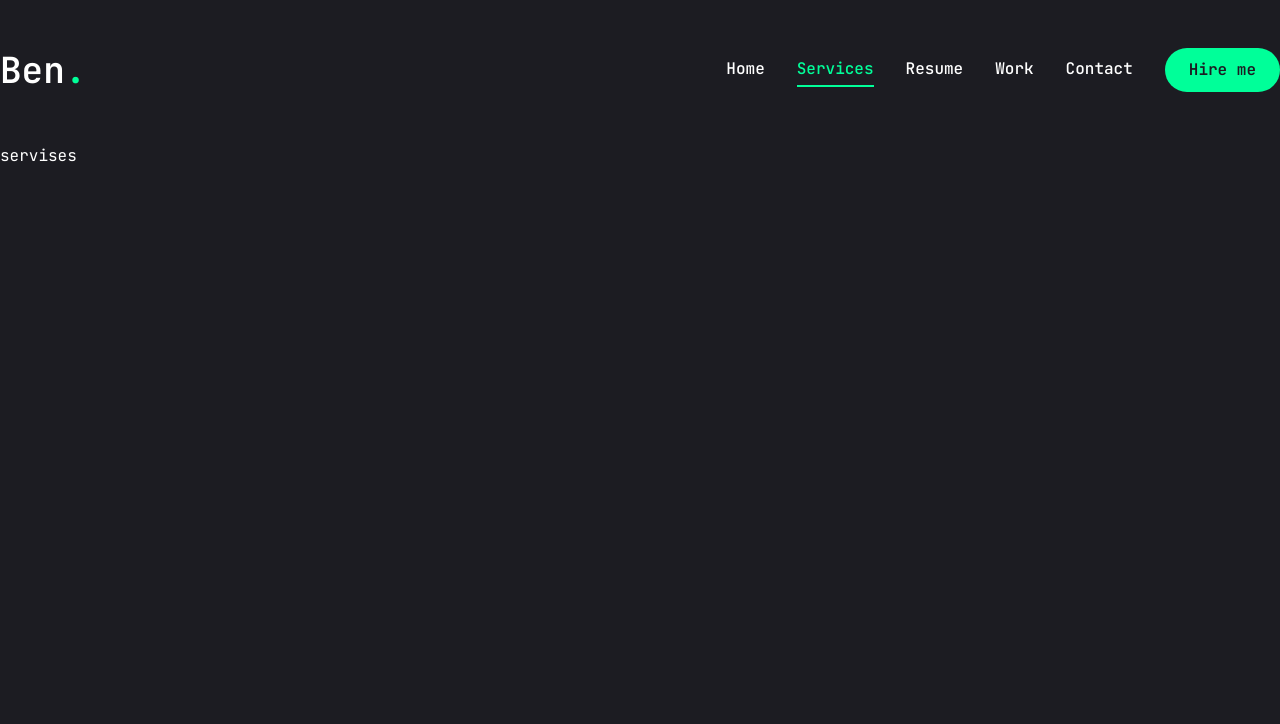
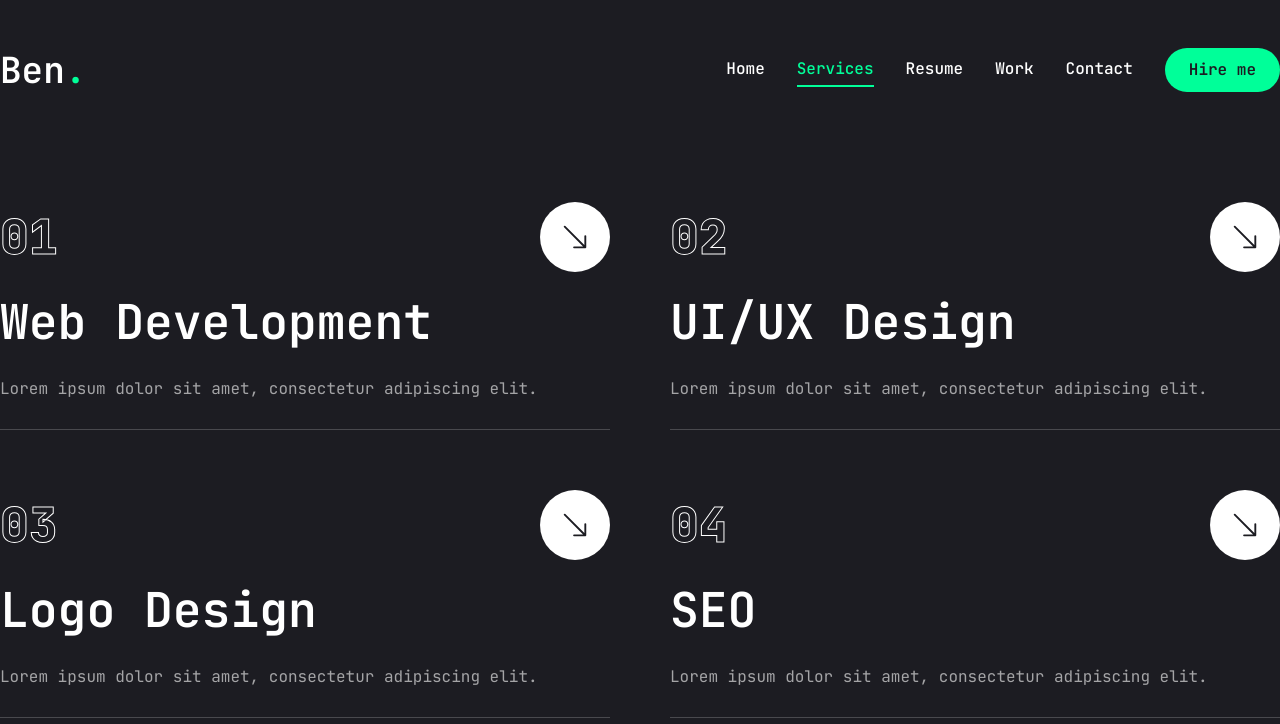
Before and after one commit to BENwada/nextjs-portfolio, a Next.js app: page /servises in a window 1280 px wide. Shown: the top 724 px of the page. Built offline with nearby package versions, Linux system fonts and the light colour scheme.

Commit message:
servises page add

```diff
--- a/src/app/globals.css
+++ b/src/app/globals.css
@@ -129,3 +129,11 @@
     @apply text-[20px] xl:text-[24px] leading-[1.1] font-semibold;
   }
 }
+
+@utility text-outline {
+  -webkit-text-stroke: 1px #ffffff;
+}
+
+@utility text-outline-hover {
+  -webkit-text-stroke: 1px #00ff99;
+}
--- a/src/app/servises/page.tsx
+++ b/src/app/servises/page.tsx
@@ -1,5 +1,77 @@
+"use client";
+
+import { BsArrowDownRight } from "react-icons/bs";
+import Link from "next/link";
+import { motion } from "motion/react";
+
+const servises = [
+  {
+    num: "01",
+    title: "Web Development",
+    description: "Lorem ipsum dolor sit amet, consectetur adipiscing elit.",
+    href: "",
+  },
+  {
+    num: "02",
+    title: "UI/UX Design",
+    description: "Lorem ipsum dolor sit amet, consectetur adipiscing elit.",
+    href: "",
+  },
+  {
+    num: "03",
+    title: "Logo Design",
+    description: "Lorem ipsum dolor sit amet, consectetur adipiscing elit.",
+    href: "",
+  },
+  {
+    num: "04",
+    title: "SEO",
+    description: "Lorem ipsum dolor sit amet, consectetur adipiscing elit.",
+    href: "",
+  },
+];
+
 const ServisesPage = () => {
-  return <div>servises</div>;
+  return (
+    <section className="min-h-[80vh] flex flex-col justify-center py-12 xl:py-0">
+      <div className="container mx-auto">
+        <motion.div
+          initial={{ opacity: 0 }}
+          animate={{
+            opacity: 1,
+            transition: { delay: 2.4, duration: 0.4, ease: "easeIn" },
+          }}
+          className="grid grid-cols-1 md:grid-cols-2 gap-[60px]"
+        >
+          {servises.map((servise, index) => {
+            return (
+              <div
+                key={index}
+                className="flex-1 flex flex-col justify-center gap-6 group"
+              >
+                <div className="w-full flex justify-between items-center">
+                  <div className="text-5xl font-extrabold text-outline text-transparent group-hover:text-outline-hover transition-all duration-500">
+                    {servise.num}
+                  </div>
+                  <Link
+                    href={servise.href}
+                    className="w-[70px] h-[70px] rounded-full bg-white group-hover:bg-accent tansition-all duration-500 flex justify-center items-center hover:-rotate-45"
+                  >
+                    <BsArrowDownRight className="text-primary text-3xl" />
+                  </Link>
+                </div>
+                <h2 className="h2 group-hover:text-accent transition-all duration-500">
+                  {servise.title}
+                </h2>
+                <p className="text-white/60">{servise.description}</p>
+                <div className="border-b border-white/20 w-full"></div>
+              </div>
+            );
+          })}
+        </motion.div>
+      </div>
+    </section>
+  );
 };
 
 export default ServisesPage;
```
